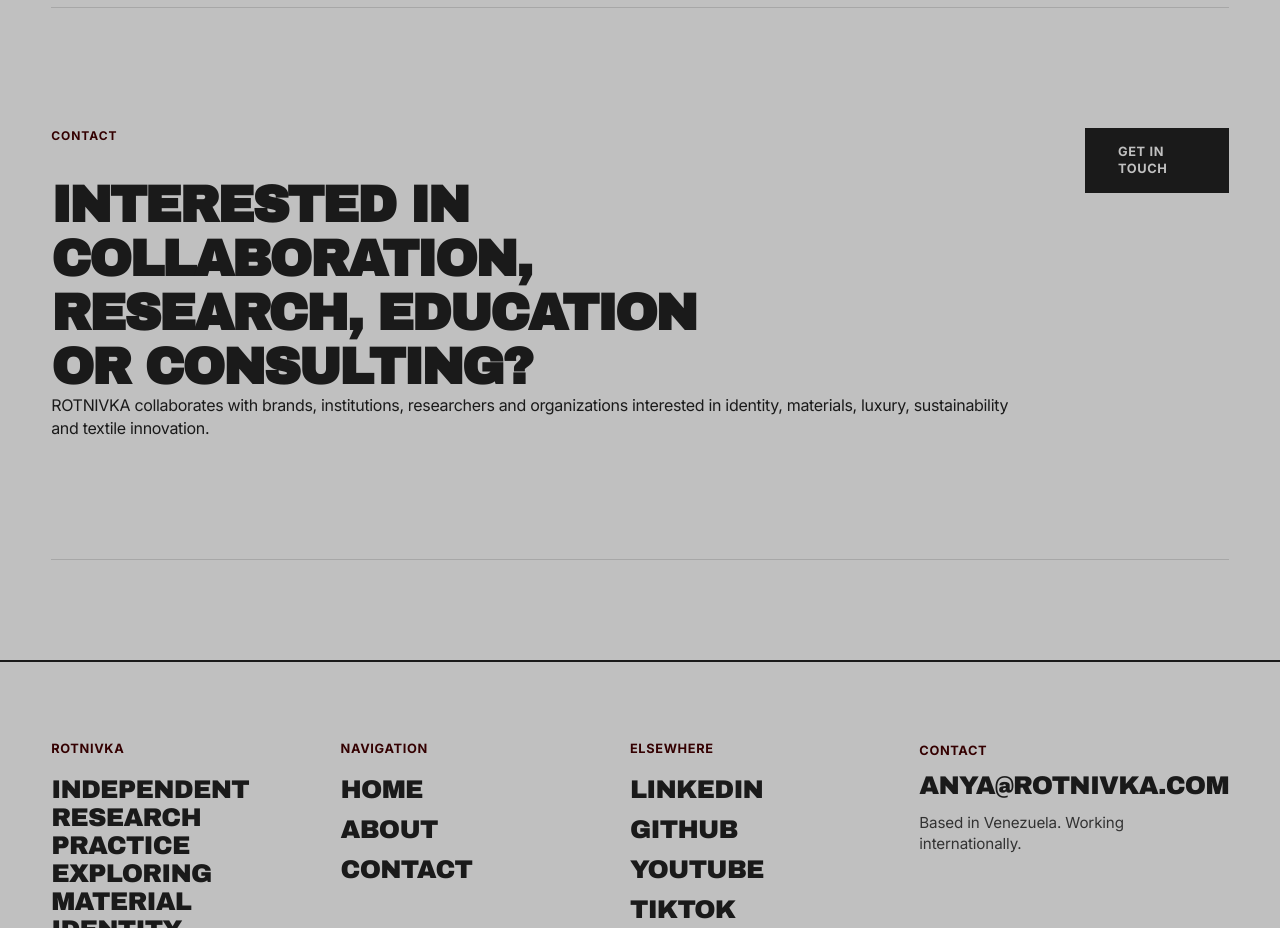
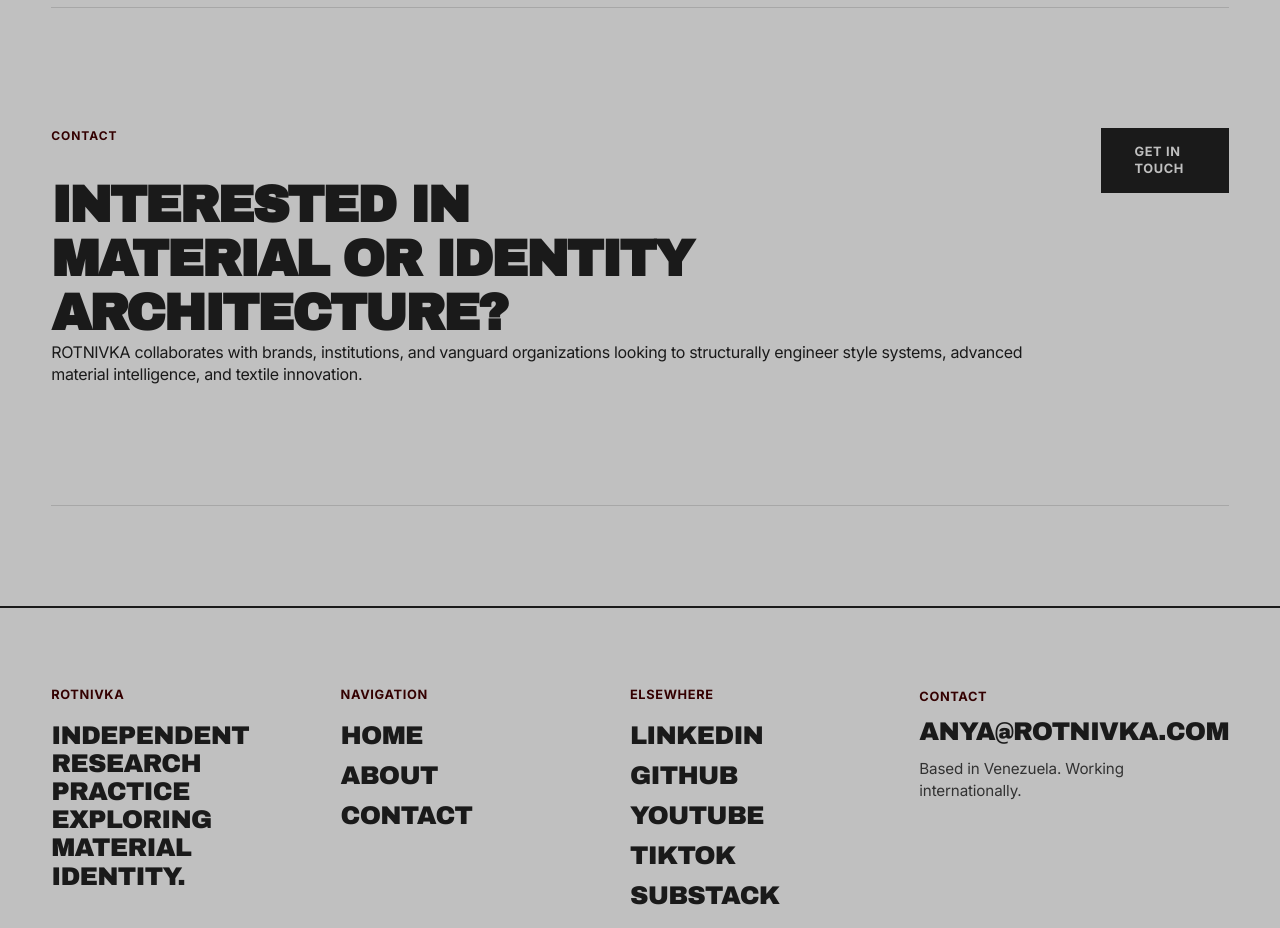
Before and after one commit to rotnivka/rotnivka.github.io, a plain HTML site: page index.html in a window 1280 px wide. Shown: the part 2300-3228 px from the top of the page. Drawn offline with Linux system fonts and the light colour scheme.

Commit message:
Update index.html

```diff
--- a/index.html
+++ b/index.html
@@ -286,49 +286,16 @@
 </section>
 
 <section class="contact-preview">
-
-    <div>
-
-        <div class="section-label">
-
-            Contact
-
-        </div>
-
-        <h2>
-
-            Interested in collaboration,
-            research,
-            education
-            or consulting?
-
-        </h2>
-
+    <div class="contact-preview-content">
+        <div class="section-label">Contact</div>
+        <h2>INTERESTED IN MATERIAL OR IDENTITY ARCHITECTURE?</h2>
         <p>
-
-            ROTNIVKA collaborates with brands,
-            institutions,
-            researchers
-            and organizations interested in identity,
-            materials,
-            luxury,
-            sustainability
-            and textile innovation.
-
+            ROTNIVKA collaborates with brands, institutions, and vanguard organizations looking to structurally engineer style systems, advanced material intelligence, and textile innovation.
         </p>
-
     </div>
-
-    <div>
-
-        <a class="button" href="contact.html">
-
-            Get in touch
-
-        </a>
-
+    <div class="contact-preview-action">
+        <a class="button" href="contact.html">Get in touch</a>
     </div>
-
 </section>
 
 </main>
```
